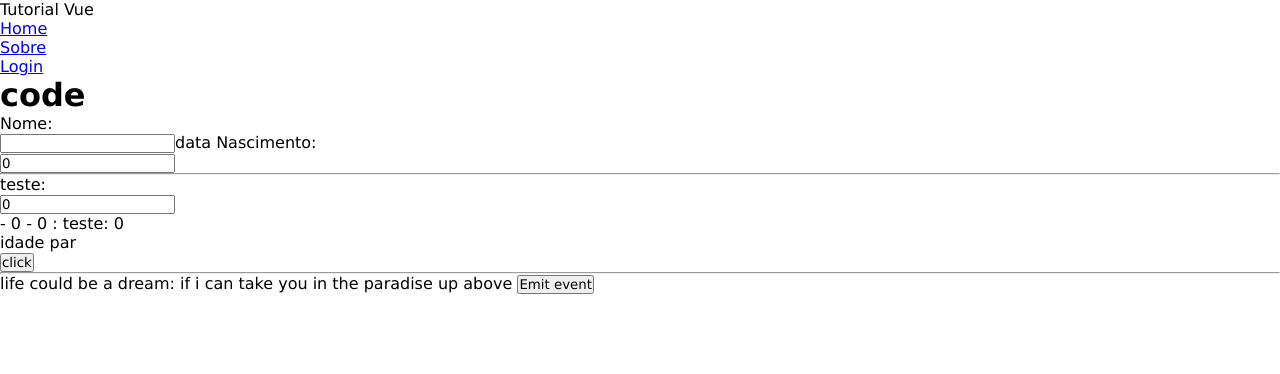
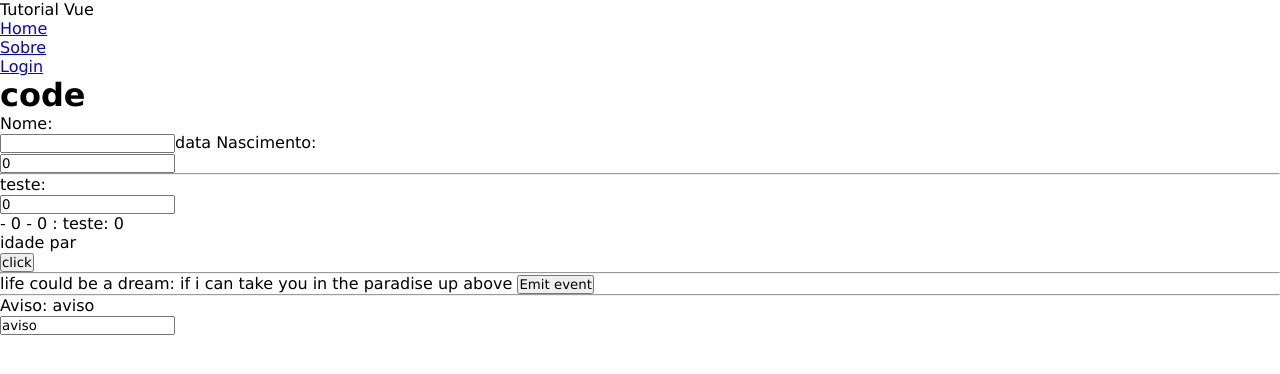
Before and after one commit to vicdant1/revue, a Vue app in the folder tutorial-vue/: page / in a window 1280 px wide. Shown: the top 374 px of the page. Built offline with nearby package versions, Linux system fonts and the light colour scheme.

Commit message:
working with provide and inject

```diff
--- a/tutorial-vue/src/App.vue
+++ b/tutorial-vue/src/App.vue
@@ -4,6 +4,13 @@ import Header from './components/Header.vue'
 import Navbar from './components/Navbar.vue';
 import Test from './components/Test.vue';
 import User from './components/User.vue'
+import Aviso from './components/Aviso.vue'
+import { provide, ref } from 'vue';
+
+const aviso = ref("aviso")
+
+provide("aviso", aviso)
+
 </script>
 
 <template>
@@ -14,6 +21,10 @@ import User from './components/User.vue'
     <User/>
     <hr>
     <Test prop-a="if i can take you in the paradise up above" @testemit="e => console.log(`evento passado: ${e}`)"/>
+    <hr>
+
+    <Aviso/>
+    <input type="text" name="aviso" id="aviso" v-model="aviso">
   </main>
 </template>
 
--- /dev/null
+++ b/tutorial-vue/src/components/Aviso.vue
@@ -0,0 +1,15 @@
+<template>
+  <div>
+    Aviso: {{ aviso }}
+  </div>
+</template>
+
+<script setup>
+import { inject } from 'vue';
+
+const aviso = inject("aviso")
+</script>
+
+<style lang="scss" scoped>
+
+</style>
```
